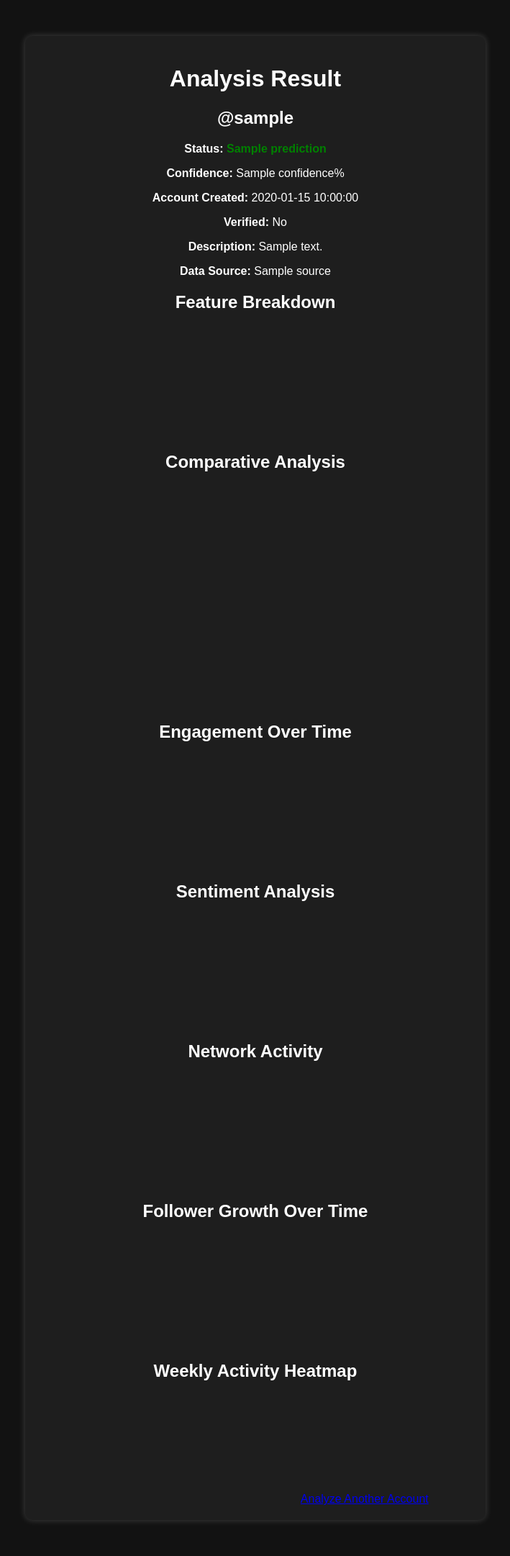
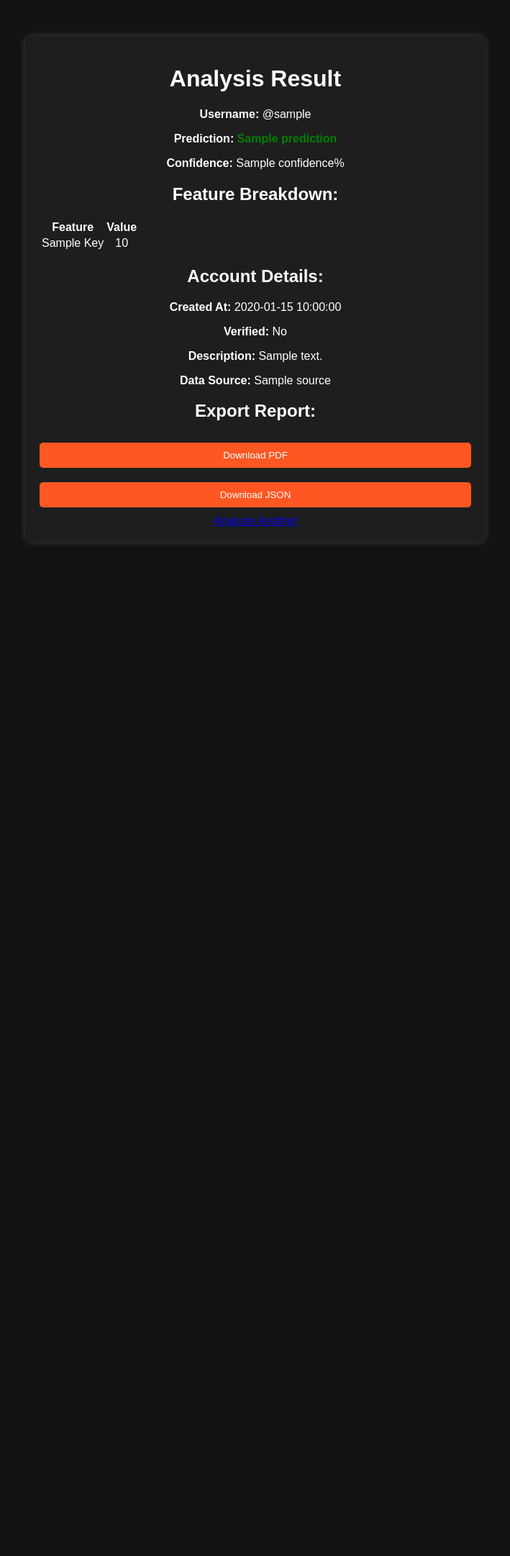
Before and after one commit to SrSurajithPranav/FSMAD, a Flask app: template templates/result.html in a window 1280 px wide. Shown: the whole page at 72% size, without its empty margins (285-994 px from the left). After the commit the page ends 756 px from the top, so only its background shows below. Run offline with Flask 3, Linux system fonts and the light colour scheme; the template is opened without the code that fills it: most values are stand-ins (such as "Sample title", 1, 10 or a date in 2020); a map, chart or similar area stays blank.

Commit message:
Update result.html

```diff
--- a/templates/result.html
+++ b/templates/result.html
@@ -3,58 +3,61 @@
 <head>
     <meta charset="UTF-8">
     <meta name="viewport" content="width=device-width, initial-scale=1.0">
-    <title>Analysis Result - Fake Account Detection</title>
-    <link rel="stylesheet" href="style.css">
-    <link rel="stylesheet" href="charts.css">
-    <script src="https://cdn.jsdelivr.net/npm/chart.js"></script>
-    <script src="https://cdn.jsdelivr.net/npm/d3@7"></script>
-    <script src="charts.js" defer></script>
+    <title>Analysis Result</title>
+    <link rel="stylesheet" href="{{ url_for('static', filename='style.css') }}">
+    <link rel="stylesheet" href="{{ url_for('static', filename='animations.css') }}">
+    <link rel="stylesheet" href="{{ url_for('static', filename='responsive.css') }}">
 </head>
 <body>
-    <div class="background">
-        <div class="overlay"></div>
-        <div class="container">
-            <h1>Analysis Result</h1>
-            <div class="result-card">
-                <h2>@{{ result.username }}</h2>
-                <p><strong>Status:</strong> <span class="{{ 'fake' if result.prediction == 'fake' else 'genuine' }}">{{ result.prediction.capitalize() }}</span></p>
-                <p><strong>Confidence:</strong> {{ result.confidence }}%</p>
-                <p><strong>Account Created:</strong> {{ result.account_data.created_at }}</p>
-                <p><strong>Verified:</strong> {{ 'Yes' if result.account_data.verified else 'No' }}</p>
-                <p><strong>Description:</strong> {{ result.account_data.description }}</p>
-                <p><strong>Data Source:</strong> {{ result.account_data.source }}</p>
-            </div>
+    <div class="container">
+        <h1>Analysis Result</h1>
+        <p><strong>Username:</strong> @{{ result.username }}</p>
+        <p><strong>Prediction:</strong> <span class="{{ 'fake' if result.prediction == 'fake' else 'genuine' }}">{{ result.prediction | capitalize }}</span></p>
+        <p><strong>Confidence:</strong> {{ result.confidence }}%</p>
 
-            <h2>Feature Breakdown</h2>
-            <canvas id="featuresChart"></canvas>
+        <h2>Feature Breakdown:</h2>
+        <table>
+            <tr>
+                <th>Feature</th>
+                <th>Value</th>
+            </tr>
+            {% for key, value in result.features.items() %}
+            <tr>
+                <td>{{ key.replace('_', ' ') | title }}</td>
+                <td>{{ value | comma }}</td>
+            </tr>
+            {% endfor %}
+        </table>
 
-            <h2>Comparative Analysis</h2>
-            <div class="grid-container">
-                <div id="comparisonChartContainer">
-                    <canvas id="comparisonChart"></canvas>
-                </div>
-                <div id="radarChartContainer">
-                    <canvas id="radarChart"></canvas>
-                </div>
-            </div>
+        <h2>Account Details:</h2>
+        <p><strong>Created At:</strong> {{ result.account_data.created_at }}</p>
+        <p><strong>Verified:</strong> {{ "Yes" if result.account_data.verified else "No" }}</p>
+        <p><strong>Description:</strong> {{ result.account_data.description }}</p>
+        <p><strong>Data Source:</strong> {{ result.account_data.source }}</p>
 
-            <h2>Engagement Over Time</h2>
-            <canvas id="engagementChart"></canvas>
+        <h2>Export Report:</h2>
+        <button onclick="exportPDF()">Download PDF</button>
+        <button onclick="exportJSON()">Download JSON</button>
 
-            <h2>Sentiment Analysis</h2>
-            <canvas id="sentimentChart"></canvas>
+        <a href="/">Analyze Another</a>
+    </div>
 
-            <h2>Network Activity</h2>
-            <canvas id="networkChart"></canvas>
+    <script>
+        function exportPDF() {
+            alert("PDF Export coming soon!");
+        }
 
-            <h2>Follower Growth Over Time</h2>
-            <canvas id="followerGrowthChart"></canvas>
-
-            <h2>Weekly Activity Heatmap</h2>
-            <canvas id="activityHeatmapChart"></canvas>
-
-            <a href="/" class="btn">Analyze Another Account</a>
-        </div>
-    </div>
+        function exportJSON() {
+            const data = {{ result | tojson }};
+            const blob = new Blob([JSON.stringify(data, null, 2)], { type: 'application/json' });
+            const a = document.createElement('a');
+            a.href = URL.createObjectURL(blob);
+            a.download = 'report.json';
+            document.body.appendChild(a);
+            a.click();
+            document.body.removeChild(a);
+        }
+    </script>
+    <script src="{{ url_for('static', filename='confetti.js') }}"></script>
 </body>
 </html>
```
